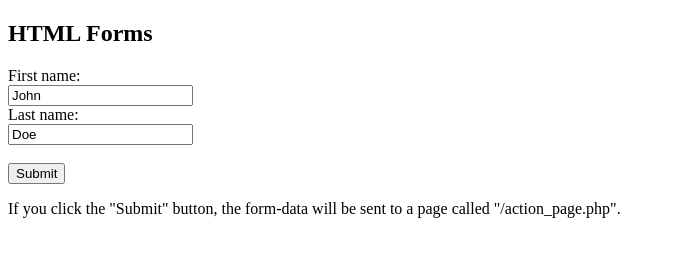
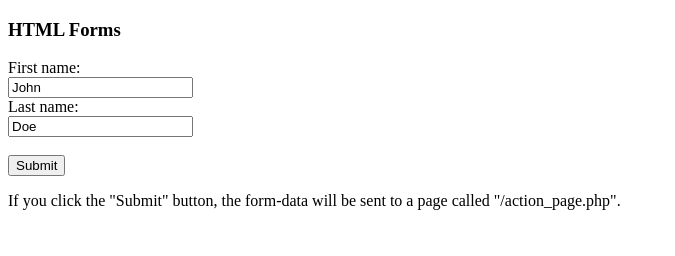
Before and after one commit to Mahima19bs/Mahi, a plain HTML site: page index.html in a window 1280 px wide. Shown: the whole page, without its empty margins (0-675 px from the left). Drawn offline with Linux system fonts and the light colour scheme.

Commit message:
index.html updated'

```diff
--- a/index.html
+++ b/index.html
@@ -2,7 +2,7 @@
 <html>
 <body>
 
-<h2>HTML Forms</h2>
+<h3>HTML Forms</h3>
 
 <form action="/action_page.php">
   <label for="fname">First name:</label><br>
```
